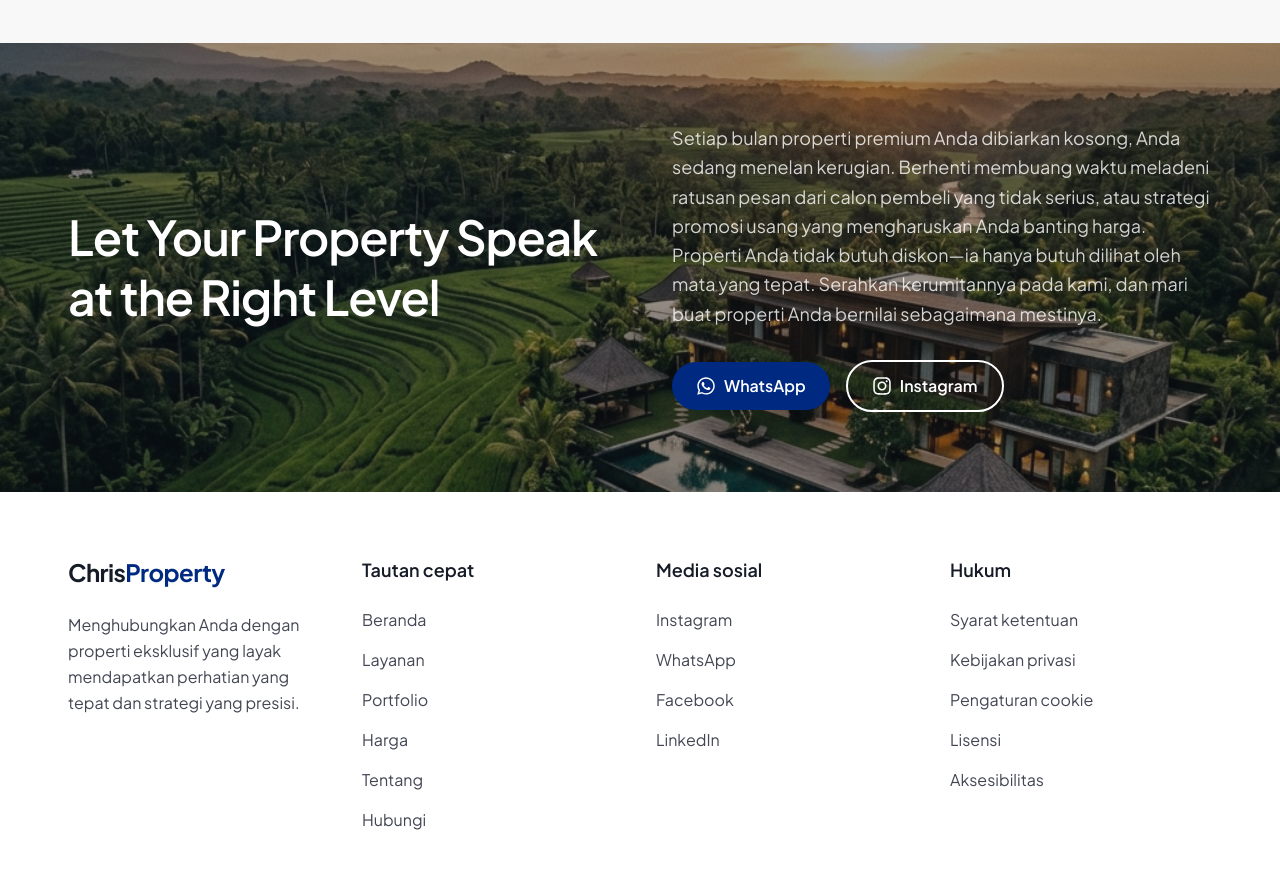
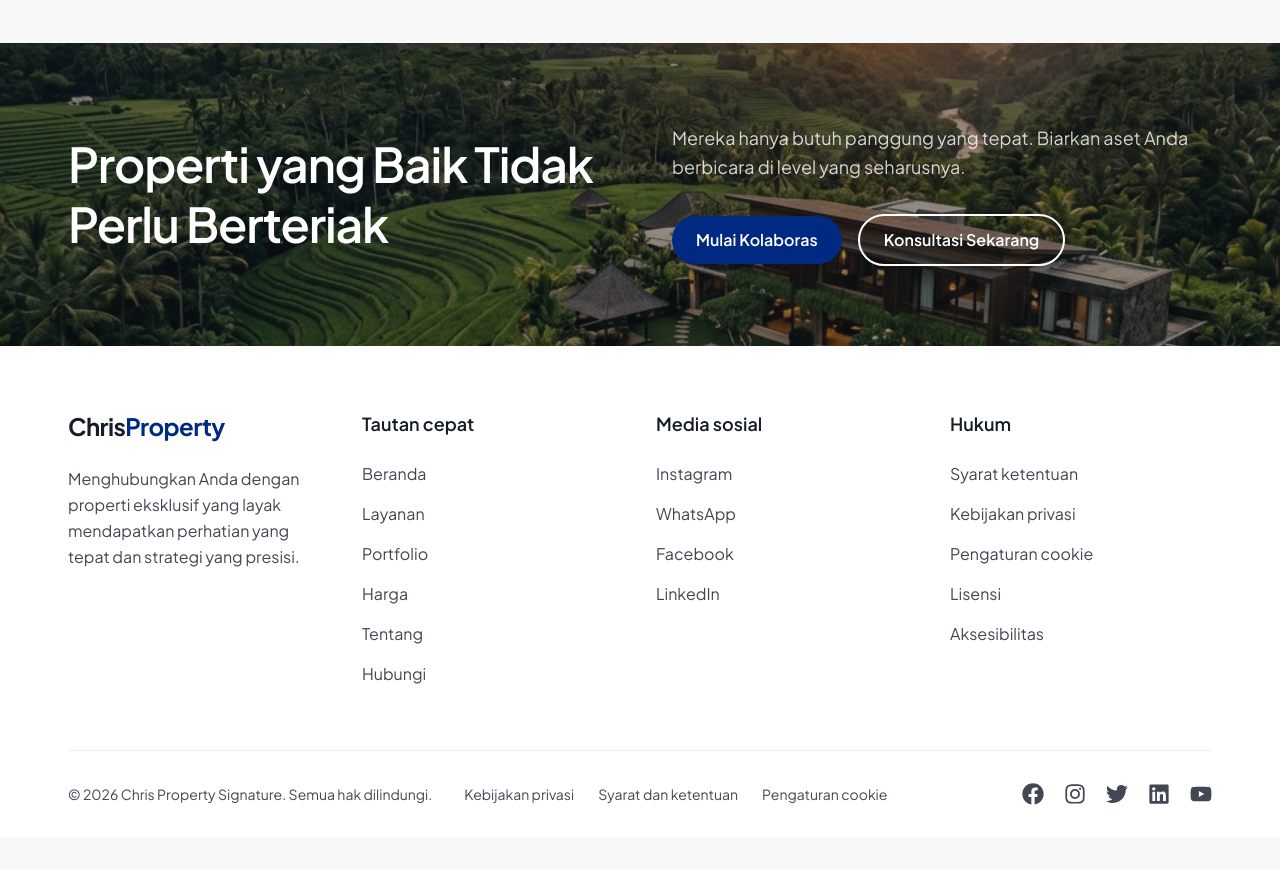
Before and after one commit to AIDILYOWIE/agency_property_website, a Next.js app: page /layanan in a window 1280 px wide. Shown: the part 3600-4469 px from the top of the page. After the commit the page ends 4437 px from the top, so only its background shows below. Built offline with nearby package versions, Linux system fonts and the light colour scheme.

Commit message:
:lipstick: Add section CTA in page service

```diff
--- a/app/layanan/page.tsx
+++ b/app/layanan/page.tsx
@@ -64,7 +64,12 @@ export default function LayananPage() {
       </div>
 
       {/* CTA */}
-          <CallToAction  />
+          <CallToAction title="Properti yang Baik Tidak Perlu Berteriak" description="Mereka hanya butuh panggung yang tepat. Biarkan aset Anda berbicara di level yang seharusnya." buttons={
+          [
+            {label: 'Mulai Kolaboras', variant: "primary", href: "/contact"},
+            {label: 'Konsultasi Sekarang', variant: "outline", href: "/contact"},
+          ]
+          }  />
     </div>
   );
 }
--- a/components/sections/CallToAction.tsx
+++ b/components/sections/CallToAction.tsx
@@ -2,23 +2,54 @@ import React from "react";
 import Image from "next/image";
 import { FaWhatsapp, FaInstagram } from "react-icons/fa";
 
-const CTA_TITLE = "Let Your Property Speak at the Right Level";
+export interface CtaButtonProps {
+  label: string;
+  href: string;
+  icon?: React.ReactNode;
+  variant?: "primary" | "outline";
+}
 
-const CTA_DESCRIPTION =
+const DEFAULT_TITLE = "Let Your Property Speak at the Right Level";
+
+const DEFAULT_DESCRIPTION =
   "Setiap bulan properti premium Anda dibiarkan kosong, Anda sedang menelan kerugian. Berhenti membuang waktu meladeni ratusan pesan dari calon pembeli yang tidak serius, atau strategi promosi usang yang mengharuskan Anda banting harga. Properti Anda tidak butuh diskon—ia hanya butuh dilihat oleh mata yang tepat. Serahkan kerumitannya pada kami, dan mari buat properti Anda bernilai sebagaimana mestinya.";
 
-const CTA_LINKS = {
-  whatsapp: "https://wa.me/6281234567890",
-  instagram: "https://instagram.com/chrisproperty",
-} as const;
+const defaultButtons: CtaButtonProps[] = [
+  {
+    label: "WhatsApp",
+    href: "https://wa.me/6281234567890",
+    icon: <FaWhatsapp size={20} />,
+    variant: "primary",
+  },
+  {
+    label: "Instagram",
+    href: "https://instagram.com/chrisproperty",
+    icon: <FaInstagram size={20} />,
+    variant: "outline",
+  },
+];
 
-export function CallToAction() {
+export interface CallToActionProps {
+  title?: React.ReactNode;
+  description?: React.ReactNode;
+  buttons?: CtaButtonProps[];
+  imageSrc?: string;
+  imageAlt?: string;
+}
+
+export function CallToAction({
+  title = DEFAULT_TITLE,
+  description = DEFAULT_DESCRIPTION,
+  buttons = defaultButtons,
+  imageSrc = "/cta-bg.png",
+  imageAlt = "Premium property background",
+}: CallToActionProps) {
   return (
     <section className="relative w-full overflow-hidden">
       {/* Background Image */}
       <Image
-        src="/cta-bg.png"
-        alt="Premium property background"
+        src={imageSrc}
+        alt={imageAlt}
         fill
         className="object-cover"
         sizes="100vw"
@@ -32,37 +63,43 @@ export function CallToAction() {
         {/* Left — Title */}
         <div className="flex items-center">
           <h2 className="text-3xl md:text-4xl lg:text-5xl font-semibold text-white leading-tight tracking-tight">
-            {CTA_TITLE}
+            {title}
           </h2>
         </div>
 
         {/* Right — Description & Actions */}
         <div className="flex flex-col justify-center gap-8">
           <p className="text-base md:text-lg text-white/80 leading-relaxed">
-            {CTA_DESCRIPTION}
+            {description}
           </p>
 
+          {buttons && buttons.length > 0 && (
             <div className="flex flex-wrap items-center gap-4">
+              {buttons.map((btn, index) => {
+                const isPrimary = btn.variant === "primary";
+
+                const primaryClasses = "bg-primary text-on-primary hover:bg-primary-container hover:text-on-primary-container";
+                const outlineClasses = "border-2 border-white text-white hover:bg-white hover:text-on-background";
+
+                const className = `inline-flex items-center gap-2 px-6 py-3 rounded-full font-semibold text-base transition-all duration-200 ease-in-out hover:-translate-y-[2px] active:translate-y-0 ${
+                  isPrimary ? primaryClasses : outlineClasses
+                }`;
+
+                return (
                   <a
-              href={CTA_LINKS.whatsapp}
+                    key={index}
+                    href={btn.href}
                     target="_blank"
                     rel="noopener noreferrer"
-              className="inline-flex items-center gap-2 px-6 py-3 rounded-full bg-primary text-on-primary font-semibold text-base transition-all duration-200 ease-in-out hover:-translate-y-[2px] hover:bg-primary-container hover:text-on-primary-container active:translate-y-0"
+                    className={className}
                   >
-              <FaWhatsapp size={20} />
-              WhatsApp
+                    {btn.icon && btn.icon}
+                    {btn.label}
                   </a>
-
-            <a
-              href={CTA_LINKS.instagram}
-              target="_blank"
-              rel="noopener noreferrer"
-              className="inline-flex items-center gap-2 px-6 py-3 rounded-full border-2 border-white text-white font-semibold text-base transition-all duration-200 ease-in-out hover:-translate-y-[2px] hover:bg-white hover:text-on-background active:translate-y-0"
-            >
-              <FaInstagram size={20} />
-              Instagram
-            </a>
+                );
+              })}
             </div>
+          )}
         </div>
       </div>
     </section>
```
Lines whose indentation alone changed are shown as unchanged.
